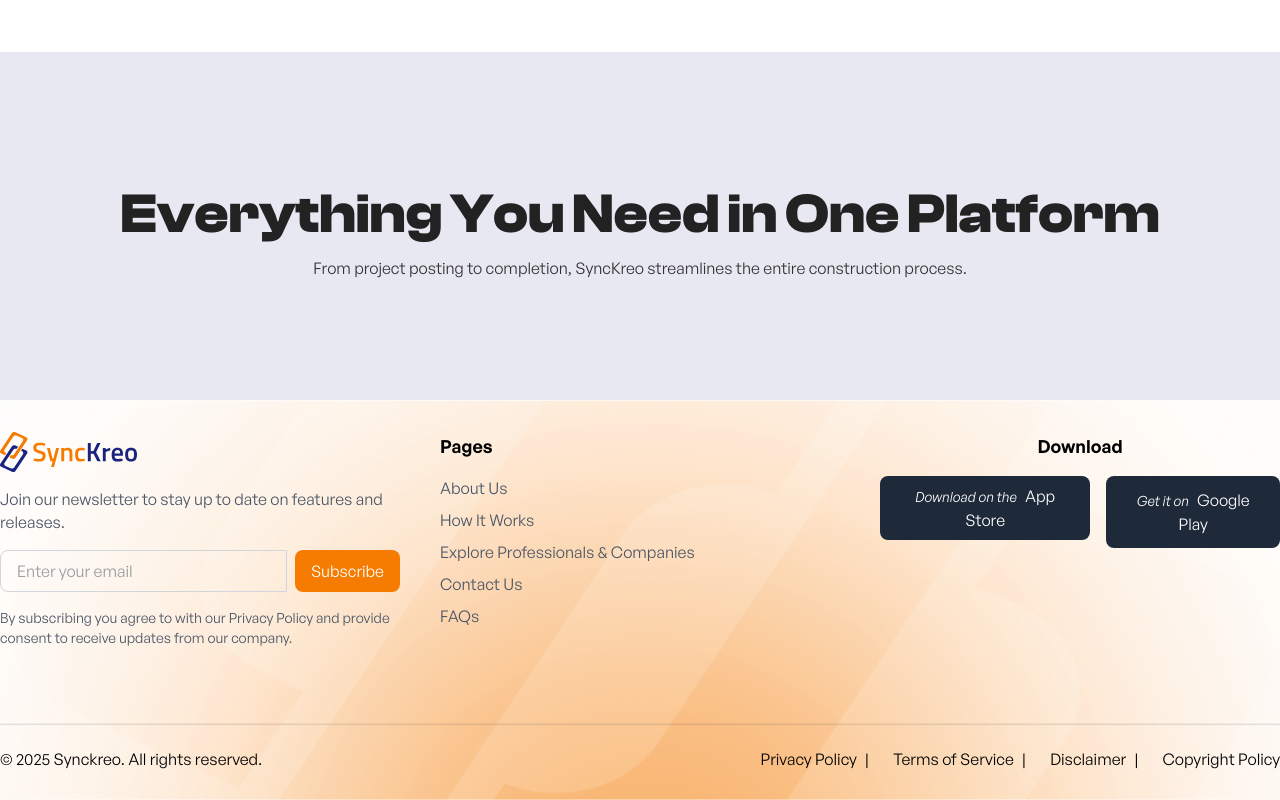
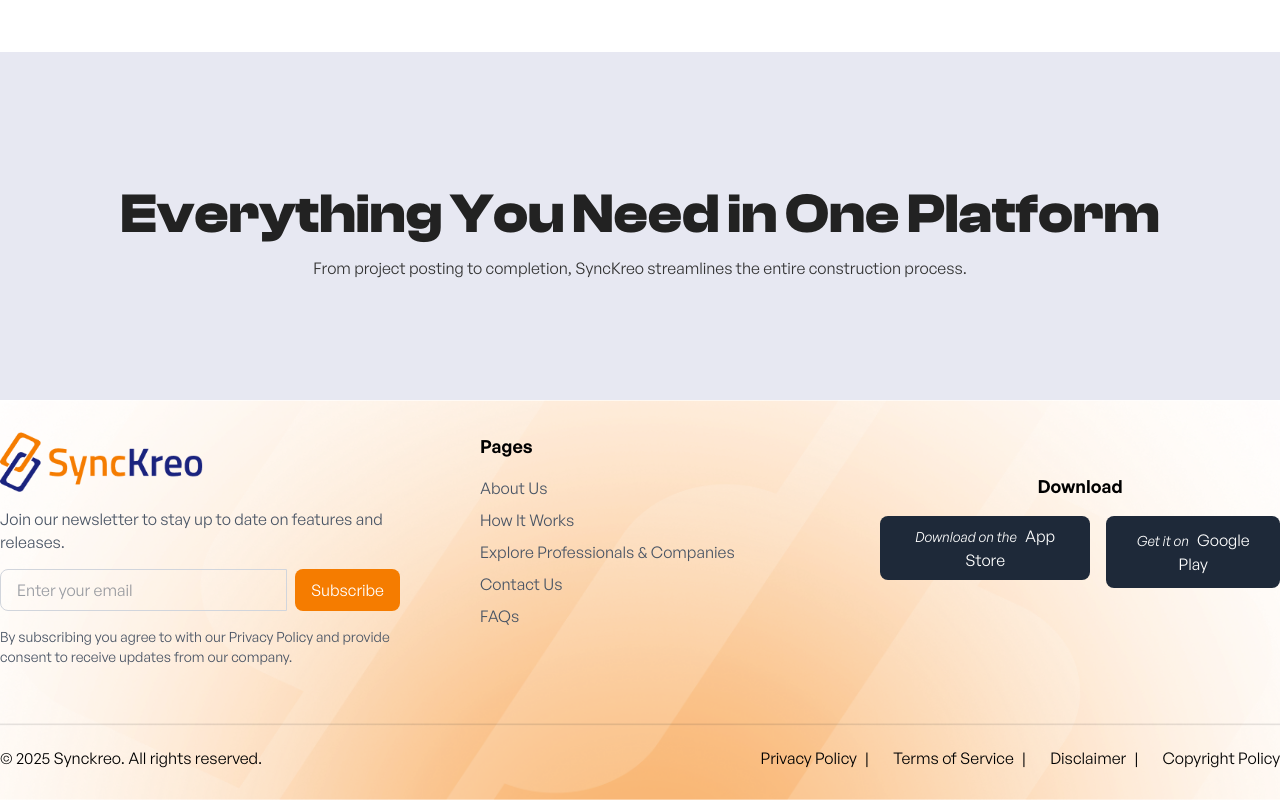
Before and after one commit to synckreo/synckreo-frontend, a React (Vite) app: page / in a window 1280 px wide. Shown: the part 748-1548 px from the top of the page. Built offline with nearby package versions, Linux system fonts and the light colour scheme.

Commit message:
New Asset Added and margin fixed into footer section

```diff
--- a/src/components/layouts/footer/Footer.jsx
+++ b/src/components/layouts/footer/Footer.jsx
@@ -1,5 +1,6 @@
 import React from 'react';
 import FooterBG from '../../../assets/images/footer_background_Image.png';
+import FooterLG from '../../../assets/images/Footer_logo.png';
 
 export const Footer = () => {
   const footerBgStyles = {
@@ -15,11 +16,7 @@ export const Footer = () => {
     <footer style={footerBgStyles} className="w-full h-48">
       <div className="container grid grid-cols-3 mx-auto py-8 flex flex-col items-start gap-10">
         <div>
-          <img
-            src="/_main_logo_/logo_synckreo_colored.svg"
-            alt="Synckreo Logo"
-            className="w-541px h-80px"
-          />
+          <img src={FooterLG} alt="Synckreo Logo" />
           <p className="text-sm text-gray-600 mt-4">
             Join our newsletter to stay up to date on features and
             releases.
@@ -42,7 +39,7 @@ export const Footer = () => {
             provide consent to receive updates from our company.
           </span>
         </div>
-        <div className="flex flex-col gap-2">
+        <div className="flex flex-col gap-2 ml-10">
           <h3 className="text-lg font-semibold mb-2">Pages</h3>
           <a
             href="#"
@@ -75,7 +72,7 @@ export const Footer = () => {
             FAQs
           </a>
         </div>
-        <div className="align-items-center flex flex-col gap-2">
+        <div className="align-items-center flex flex-col gap-2 mt-10">
           <h3 className="text-center text-lg font-semibold mb-2">
             Download
           </h3>
@@ -95,7 +92,7 @@ export const Footer = () => {
           </div>
         </div>
       </div>
-      <div className="mt-13 pt-4 container mx-auto">
+      <div className="mt-8 pt-4 container mx-auto">
         <p className="text-sm">
           &copy; {new Date().getFullYear()} Synckreo. All rights
           reserved.
```
Also changed, not shown: src/assets/images/Footer_logo.png (added).
